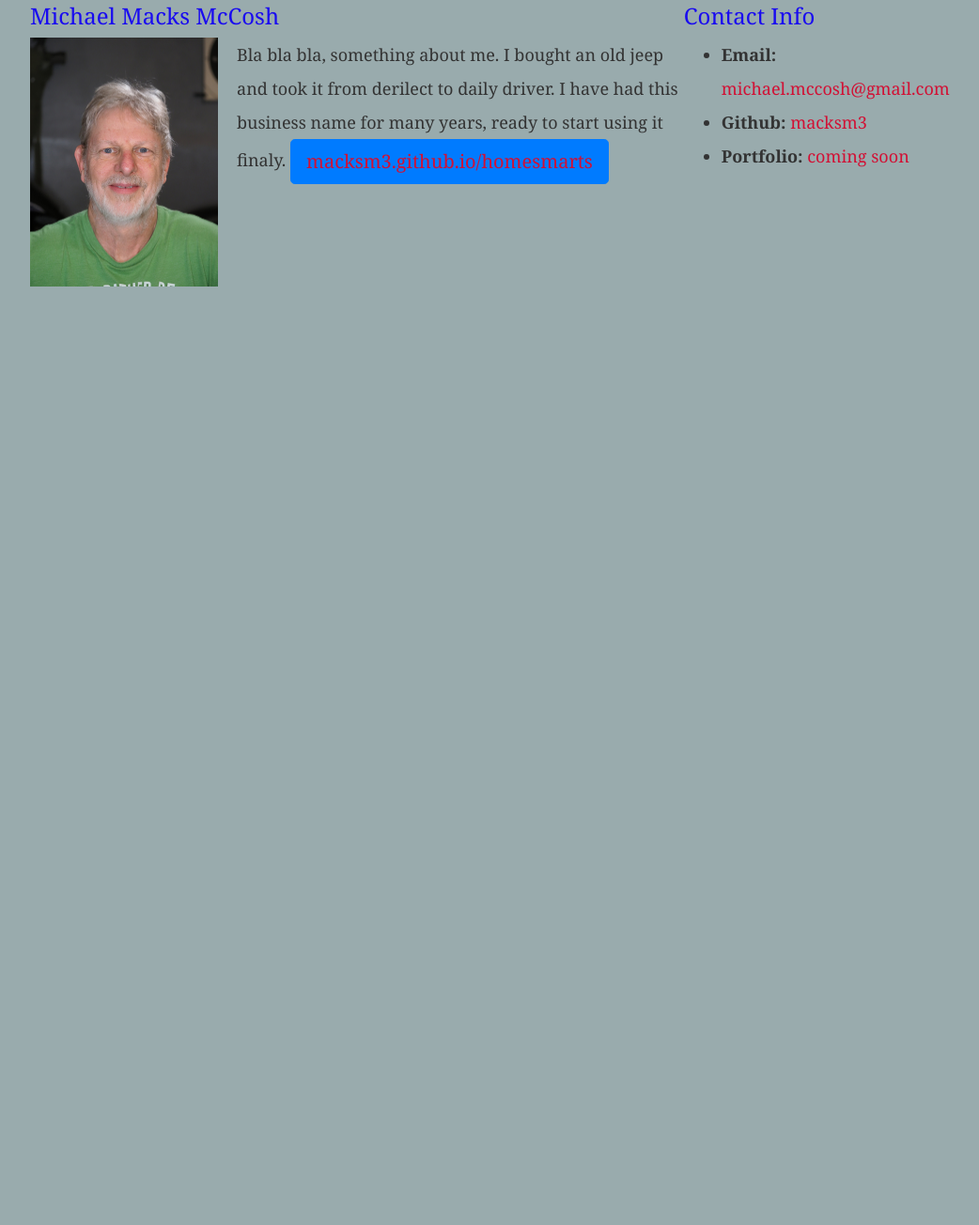
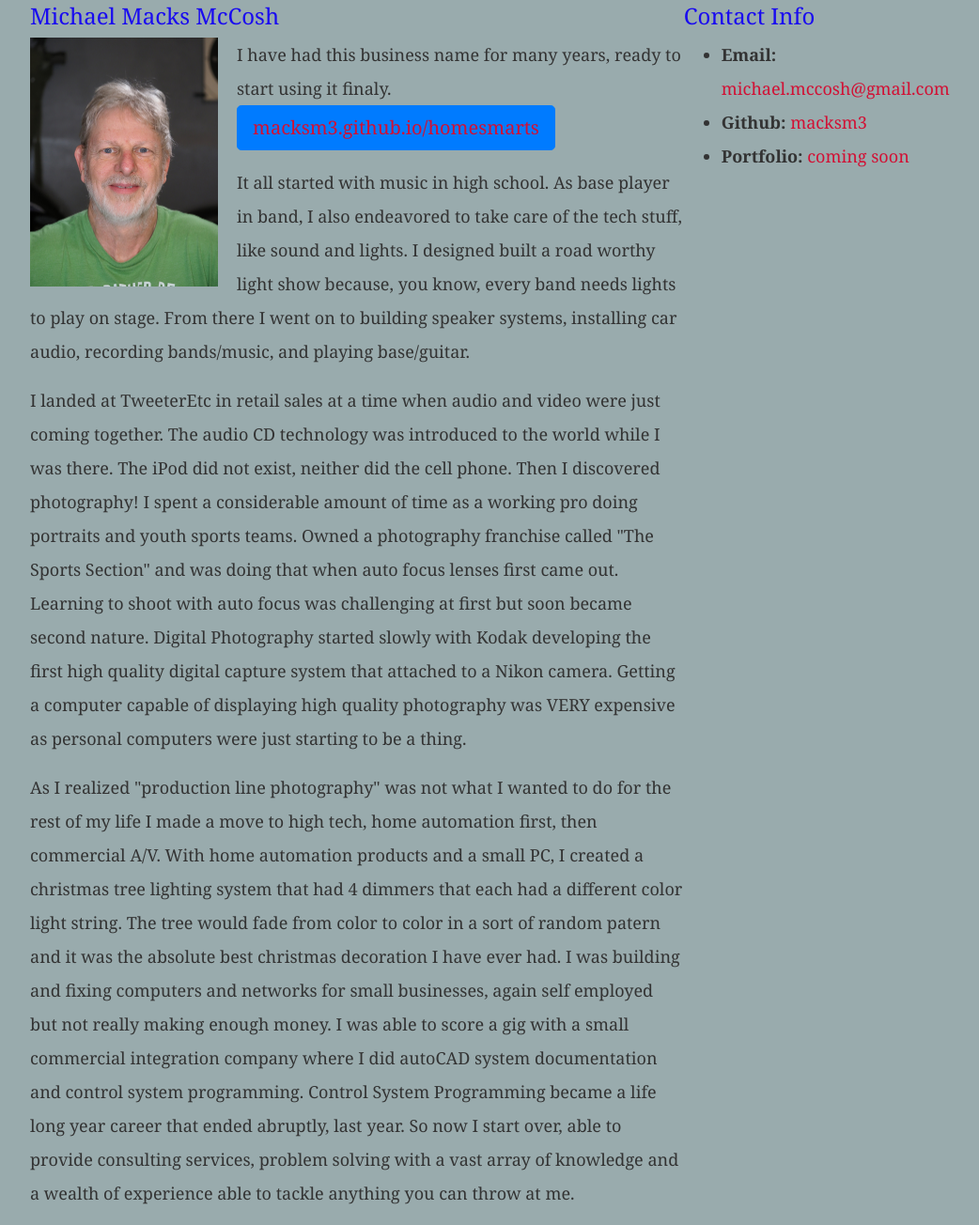
Before and after one commit to macksm3/macksm3.github.io, a plain HTML site: page index.html in a window 1280 px wide. Shown: the part 143-1447 px from the top of the page at 94% size, without its empty margins (111-1153 px from the left). Before the commit the page ends 800 px from the top, so only its background shows below. Drawn offline with nearby package versions, Linux system fonts and the light colour scheme.

Commit message:
add bio info

```diff
--- a/index.html
+++ b/index.html
@@ -27,11 +27,12 @@
                 <img id="bio-image" src="images/selfie-extra-small.jpg" alt="M3 selfie" />
 
                 <!-- Paragraph with embedded link -->
-                <p>Bla bla bla, something about me. I bought an old jeep and took it from derilect to daily driver.
-                    I have had this business name for many years, ready to start using it finaly.
+                <p>I have had this business name for many years, ready to start using it finaly.
                     <button class="btn btn-primary btn-lg"><a href="https://macksm3.github.io/homesmarts/" target="_blank">macksm3.github.io/homesmarts</a></button>
-
                 </p>
+                <p>It all started with music in high school. As base player in band, I also endeavored to take care of the tech stuff, like sound and lights. I designed built a road worthy light show because, you know, every band needs lights to play on stage. From there I went on to building speaker systems, installing car audio, recording bands/music, and playing base/guitar.</p>
+                <p>I landed at TweeterEtc in retail sales at a time when audio and video were just coming together. The audio CD technology was introduced to the world while I was there. The iPod did not exist, neither did the cell phone. Then I discovered photography! I spent a considerable amount of time as a working pro doing portraits and youth sports teams. Owned a photography franchise called "The Sports Section" and was doing that when auto focus lenses first came out. Learning to shoot with auto focus was challenging at first but soon became second nature. Digital Photography started slowly with Kodak developing the first high quality digital capture system that attached to a Nikon camera. Getting a computer capable of displaying high quality photography was VERY expensive as personal computers were just starting to be a thing.</p>
+                <p>As I realized "production line photography" was not what I wanted to do for the rest of my life I made a move to high tech, home automation first, then commercial A/V. With home automation products and a small PC, I created a christmas tree lighting system that had 4 dimmers that each had a different color light string. The tree would fade from color to color in a sort of random patern and it was the absolute best christmas decoration I have ever had. I was building and fixing computers and networks for small businesses, again self employed but not really making enough money. I was able to score a gig with a small commercial integration company where I did autoCAD system documentation and control system programming. Control System Programming became a life long year career that ended abruptly, last year. So now I start over, able to provide consulting services, problem solving with a vast array of knowledge and a wealth of experience able to tackle anything you can throw at me.</p>
             </section>
 
             <!-- Section 2: Contact Info -->
```
